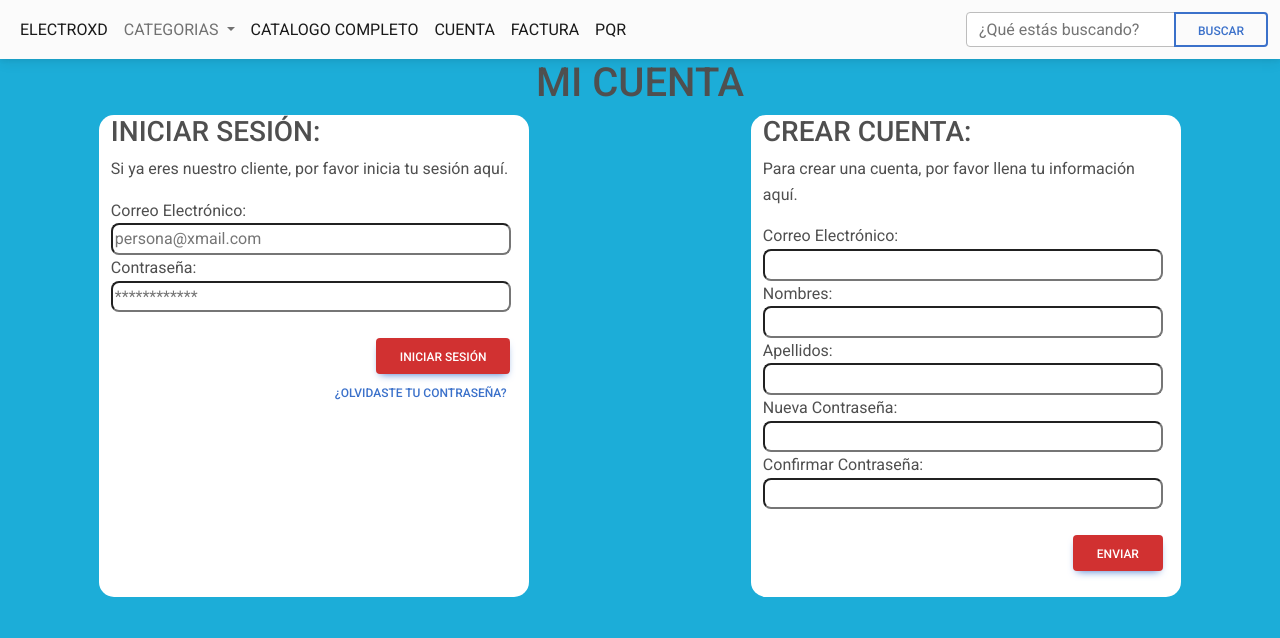
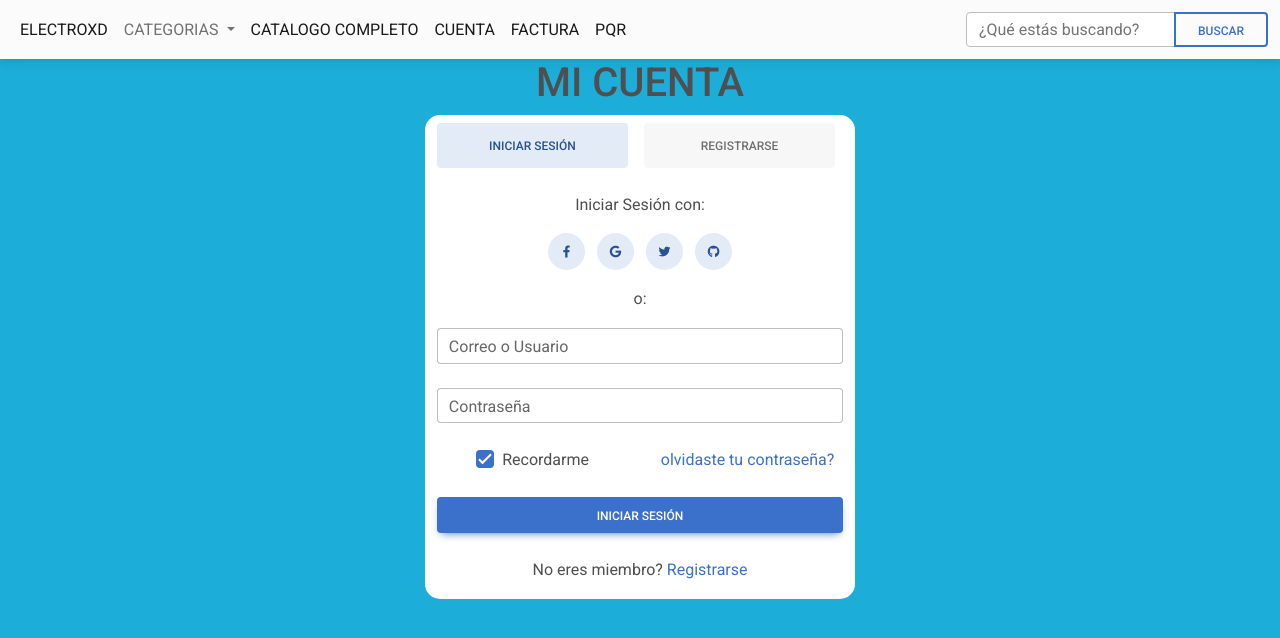
Before and after one commit to santiago2221/seminarioActividad4, a website: page cuenta.html in a window 1280 px wide. Drawn offline with Linux system fonts and the light colour scheme.

Commit message:
version 2: Actualizacion de inicio de sesión

```diff
--- a/cuenta.html
+++ b/cuenta.html
@@ -131,29 +131,174 @@
     <div>
     <center><h1 id="tituloc" > MI CUENTA </h1></center>
     </div>
+<div class="Container" id="cont1">
 
+  <!-- Pills navs -->
+<ul class="nav nav-pills nav-justified mb-3" id="ex1" role="tablist">
+  <li class="nav-item" role="presentation">
+    <a
+      class="nav-link active"
+      id="tab-login"
+      data-mdb-toggle="pill"
+      href="#pills-login"
+      role="tab"
+      aria-controls="pills-login"
+      aria-selected="true"
+      >Iniciar Sesión</a
+    >
+  </li>
+  <li class="nav-item" role="presentation">
+    <a
+      class="nav-link"
+      id="tab-register"
+      data-mdb-toggle="pill"
+      href="#pills-register"
+      role="tab"
+      aria-controls="pills-register"
+      aria-selected="false"
+      >Registrarse</a
+    >
+  </li>
+</ul>
+<!-- Pills navs -->
 
-   <div id="cont1" class="col-md-5" class="container">
-  <h3> INICIAR SESIÓN:</h3>
-  <p>Si ya eres nuestro cliente, por favor inicia tu sesión aquí.</p>
-  <label id="nomv" for="nombrev">Correo Electrónico: </label><br> <input type="text" id="lab1" placeholder="persona@xmail.com"> <br>
-  <label id="nomv" for="nombrev">Contraseña: </label><br> <input type="text" id="lab1" placeholder="************"><br><br>
-  <button type="button" id="bt" class="btn btn-primary">Iniciar Sesión</button><br>
-  <button type="button" id="bt1" class="btn btn-link"  data-mdb-ripple-color="dark" href= "recuperarcontra.html">¿Olvidaste tu contraseña?</button>
-    </div>
+<!-- Pills content -->
+<div class="tab-content">
+  <div class="tab-pane fade show active" id="pills-login" role="tabpanel" aria-labelledby="tab-login">
+    <form>
+      <div class="text-center mb-3">
+        <p>Iniciar Sesión con:</p>
+        <button type="button" class="btn btn-secondary btn-floating mx-1">
+          <i class="fab fa-facebook-f"></i>
+        </button>
 
-    <div id="cont2" class="col-md-5" class="container">
-  <h3> CREAR CUENTA:</h3>
-  <p>Para crear una cuenta, por favor llena tu información aquí.</p>
-  <label id="nomv" for="nombrev">Correo Electrónico: </label><br> <input type="text" id="lab1" > <br>
-  <label id="nomv" for="nombrev">Nombres: </label><br> <input type="text" id="lab1" ><br>
-  <label id="nomv" for="nombrev">Apellidos: </label><br> <input type="text" id="lab1" > <br>
-  <label id="nomv" for="nombrev">Nueva Contraseña: </label><br> <input type="text" id="lab1" ><br>
-  <label id="nomv" for="nombrev">Confirmar Contraseña: </label><br> <input type="text" id="lab1" > <br><br>
-  <button type="button" id="bt2" class="btn btn-primary" class="btn btn-primary">Enviar</button><br><br>
+        <button type="button" class="btn btn-secondary btn-floating mx-1">
+          <i class="fab fa-google"></i>
+        </button>
 
-    </div>
+        <button type="button" class="btn btn-secondary btn-floating mx-1">
+          <i class="fab fa-twitter"></i>
+        </button>
 
+        <button type="button" class="btn btn-secondary btn-floating mx-1">
+          <i class="fab fa-github"></i>
+        </button>
+      </div>
+
+      <p class="text-center">o:</p>
+
+      <!-- Email input -->
+      <div class="form-outline mb-4">
+        <input type="email" id="loginName" class="form-control" />
+        <label class="form-label" for="loginName">Correo o Usuario</label>
+      </div>
+
+      <!-- Password input -->
+      <div class="form-outline mb-4">
+        <input type="password" id="loginPassword" class="form-control" />
+        <label class="form-label" for="loginPassword">Contraseña</label>
+      </div>
+
+      <!-- 2 column grid layout -->
+      <div class="row mb-4">
+        <div class="col-md-6 d-flex justify-content-center">
+          <!-- Checkbox -->
+          <div class="form-check mb-3 mb-md-0">
+            <input class="form-check-input" type="checkbox" value="" id="loginCheck" checked />
+            <label class="form-check-label" for="loginCheck"> Recordarme </label>
+          </div>
+        </div>
+
+        <div class="col-md-6 d-flex justify-content-center">
+          <!-- Simple link -->
+          <a href="#!">olvidaste tu contraseña?</a>
+        </div>
+      </div>
+
+      <!-- Submit button -->
+      <button type="submit" class="btn btn-primary btn-block mb-4">Iniciar Sesión</button>
+
+      <!-- Register buttons -->
+      <div class="text-center">
+        <p>No eres miembro? <a href="#!">Registrarse</a></p>
+      </div>
+    </form>
+  </div>
+  <div class="tab-pane fade" id="pills-register" role="tabpanel" aria-labelledby="tab-register">
+    <form>
+      <div class="text-center mb-3">
+        <p>Registrarse con:</p>
+        <button type="button" class="btn btn-secondary btn-floating mx-1">
+          <i class="fab fa-facebook-f"></i>
+        </button>
+
+        <button type="button" class="btn btn-secondary btn-floating mx-1">
+          <i class="fab fa-google"></i>
+        </button>
+
+        <button type="button" class="btn btn-secondary btn-floating mx-1">
+          <i class="fab fa-twitter"></i>
+        </button>
+
+        <button type="button" class="btn btn-secondary btn-floating mx-1">
+          <i class="fab fa-github"></i>
+        </button>
+      </div>
+
+      <p class="text-center">o:</p>
+
+      <!-- Name input -->
+      <div class="form-outline mb-4">
+        <input type="text" id="registerName" class="form-control" />
+        <label class="form-label" for="registerName">Nombre</label>
+      </div>
+
+      <!-- Username input -->
+      <div class="form-outline mb-4">
+        <input type="text" id="registerUsername" class="form-control" />
+        <label class="form-label" for="registerUsername">Usuario</label>
+      </div>
+
+      <!-- Email input -->
+      <div class="form-outline mb-4">
+        <input type="email" id="registerEmail" class="form-control" />
+        <label class="form-label" for="registerEmail">Correo</label>
+      </div>
+
+      <!-- Password input -->
+      <div class="form-outline mb-4">
+        <input type="password" id="registerPassword" class="form-control" />
+        <label class="form-label" for="registerPassword">Contraseña</label>
+      </div>
+
+      <!-- Repeat Password input -->
+      <div class="form-outline mb-4">
+        <input type="password" id="registerRepeatPassword" class="form-control" />
+        <label class="form-label" for="registerRepeatPassword">Repita la Contraseña</label>
+      </div>
+
+      <!-- Checkbox -->
+      <div class="form-check d-flex justify-content-center mb-4">
+        <input
+          class="form-check-input me-2"
+          type="checkbox"
+          value=""
+          id="registerCheck"
+          checked
+          aria-describedby="registerCheckHelpText"
+        />
+        <label class="form-check-label" for="registerCheck">
+          he leído y acepto los términos
+        </label>
+      </div>
+
+      <!-- Submit button -->
+      <button type="submit" class="btn btn-primary btn-block mb-3">Iniciar Sesión</button>
+    </form>
+  </div>
+</div>
+<!-- Pills content -->
+</div>
   </div>
 
     <!--- final de la primera parte  -->
```
